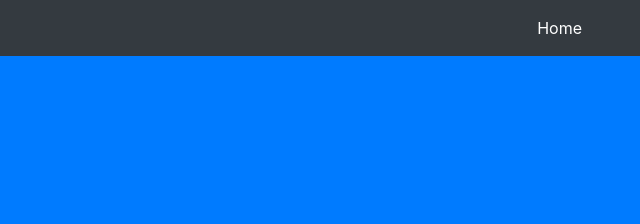
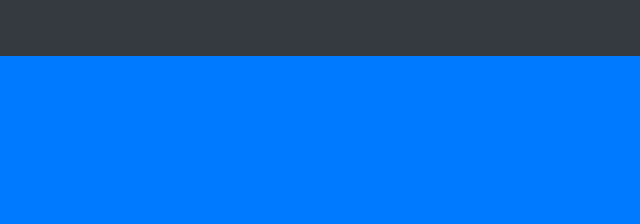
Before and after one commit to TheTentGuysofLI/theTentGuysOfLI, a website: page index.html in a window 1280 px wide. Shown: the top 224 px of the page, 605-1245 px from the left. Drawn offline with Linux system fonts and the light colour scheme.

Commit message:
removed home from nav bar

```diff
--- a/index.html
+++ b/index.html
@@ -30,9 +30,9 @@
       <div class="collapse navbar-collapse" id="navbarResponsive">
         <ul class="navbar-nav ml-auto">
           <li class="nav-item active">
-            <a class="nav-link" href="#">Home
+            <!-- <a class="nav-link" href="#">Home
               <span class="sr-only">(current)</span>
-            </a>
+            </a> -->
           </li>
           <!-- <li class="nav-item">
             <a class="nav-link" href="#">About</a>
```
